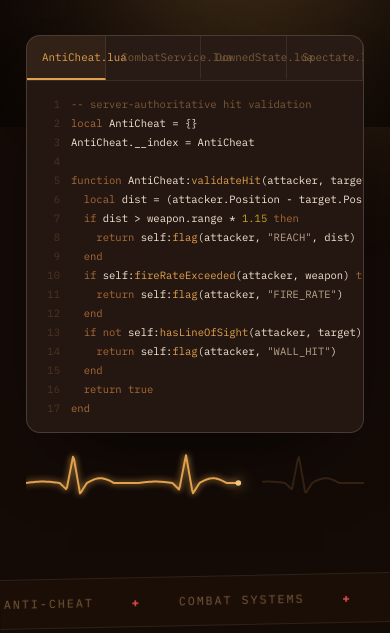
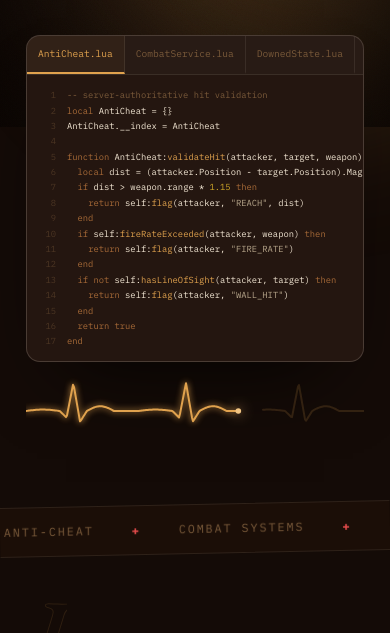
Before and after one commit to XesterSShadow/Portfolio, a plain HTML site: page index.html in a window 390 px wide. Shown: the part 717-1350 px from the top of the page. Drawn offline with nearby package versions, Linux system fonts and the light colour scheme.

Commit message:
Update index.html

```diff
--- a/index.html
+++ b/index.html
@@ -199,11 +199,14 @@ h1{font-size:clamp(2.9rem,11vw,6.4rem);font-weight:800;letter-spacing:.03em;marg
   overflow:hidden;box-shadow:0 40px 80px -40px rgba(0,0,0,.9);will-change:transform}
 .ctabs{display:flex;background:rgba(255,255,255,.02);border-bottom:1px solid var(--line);overflow-x:auto;scrollbar-width:none}
 .ctabs::-webkit-scrollbar{display:none}
-.ctabs button{background:none;border:0;border-right:1px solid var(--line);border-bottom:2px solid transparent;color:var(--faint);
+.ctabs button{background:none;border:0;border-right:1px solid var(--line);border-bottom:2px solid transparent;color:var(--faint);flex:0 0 auto;min-width:max-content;
   font-family:var(--mono);font-size:.68rem;padding:12px 15px;cursor:pointer;white-space:nowrap;transition:.25s}
 .ctabs button.on{color:var(--gold);border-bottom-color:var(--gold);background:rgba(224,162,78,.05)}
 pre{font-family:var(--mono);font-size:.75rem;line-height:1.8;padding:20px;overflow-x:auto;counter-reset:ln;min-height:300px}
-@media(max-width:520px){pre{font-size:.66rem;padding:14px;min-height:250px}}
+@media(max-width:520px){pre{font-size:.55rem;line-height:1.75;padding:12px 10px;min-height:210px}
+pre .l{padding-left:22px}
+pre .l::before{width:13px}
+.ctabs button{font-size:.6rem;padding:10px 11px}}
 pre .l{display:block;padding-left:30px;position:relative;counter-increment:ln}
 pre .l::before{content:counter(ln);position:absolute;left:0;width:19px;text-align:right;color:var(--faint);opacity:.45}
 .cm{color:var(--faint)}.kw{color:var(--bronze)}.fn{color:var(--gold)}.st{color:var(--parch)}.nm{color:var(--amber)}
```
